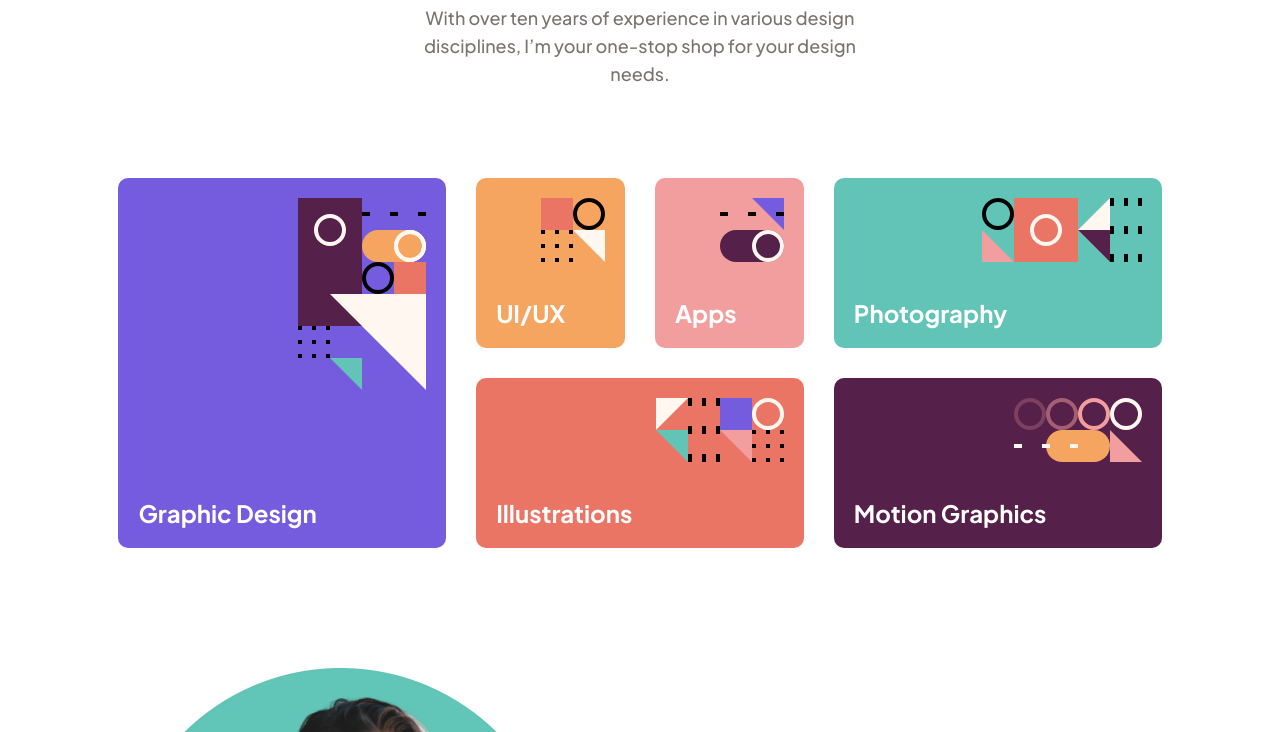
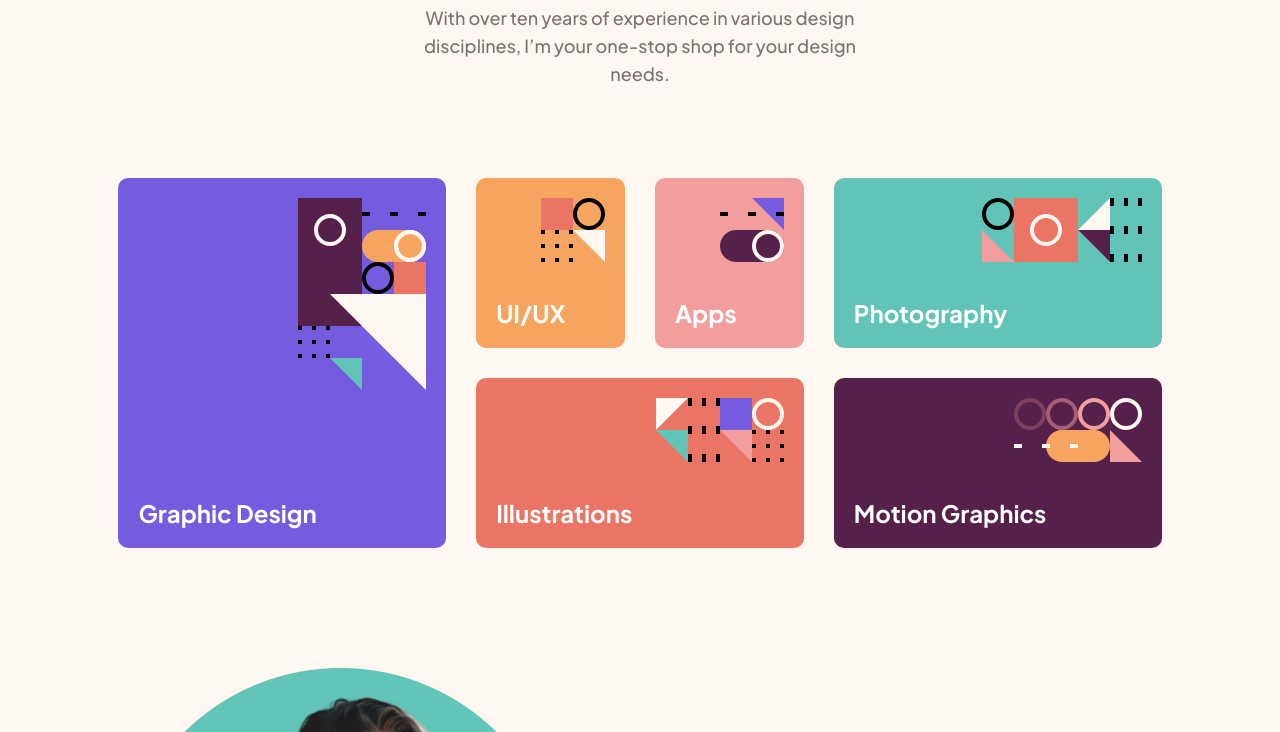
Before and after one commit to LucasBerta/single-page-design-portfolio, a website: page index.html in a window 1280 px wide. Shown: the part 310-1042 px from the top of the page. Drawn offline with nearby package versions, Linux system fonts and the light colour scheme; a web font is replaced by a local one.

Commit message:
Correction on background color

```diff
--- a/styles/layout/layout.scss
+++ b/styles/layout/layout.scss
@@ -4,6 +4,7 @@
 body {
   display: grid;
   padding-top: 3rem;
+  background-color: $lightCream;
   gap: $mainGridGap;
   grid-template-columns: minmax(1fr, 2rem) repeat(6, 1fr) minmax(1fr, 2rem);
   grid-template-areas:
```
Also changed, not shown: style.css, 1 other file.
